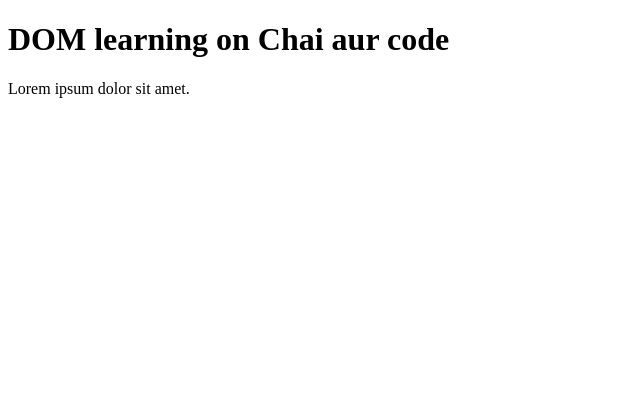
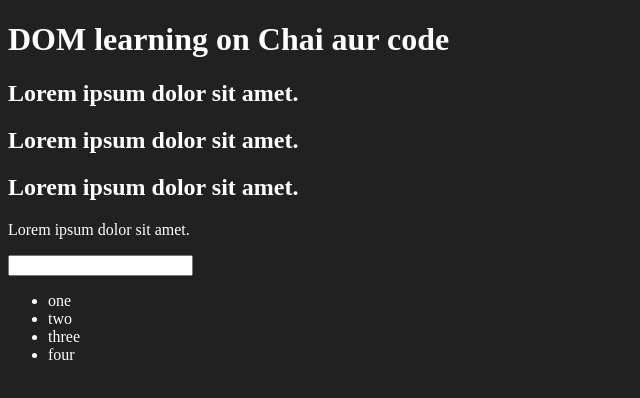
Before and after one commit to dj0012/JS, a plain HTML site: page 06_dom/one.html in a window 1280 px wide. Shown: the whole page, without its empty margins (0-640 px from the left). Drawn offline with Linux system fonts and the light colour scheme.

Commit message:
Dom Selector

```diff
--- a/06_dom/one.html
+++ b/06_dom/one.html
@@ -4,11 +4,28 @@
     <meta charset="UTF-8">
 
     <title>DOM learning</title>
+    <style>
+        .bg-black{
+            background-color: #212121;
+            color: #fff;
+        }
+    </style>
 </head>
-<body>
-    <div class="bg-black">
-        <h1 class="heading"> DOM learning on Chai aur code</h1>
+<body  class="bg-black">
+    <div>
+        <h1 id="title" class="heading"> DOM learning on Chai aur code <span style="display: none;">test text</span></h1>
+        <h2>Lorem ipsum dolor sit amet.</h2>
+        <h2>Lorem ipsum dolor sit amet.</h2>
+        <h2>Lorem ipsum dolor sit amet.</h2>
         <p> Lorem ipsum dolor sit amet.</p>
+        <input type="password" name="" id="">
+
+        <ul>
+            <li class="list-item">one</li>
+            <li class="list-item">two</li>
+            <li class="list-item">three</li>
+            <li class="list-item">four</li>
+        </ul>
     </div>
 
 </body>
```
